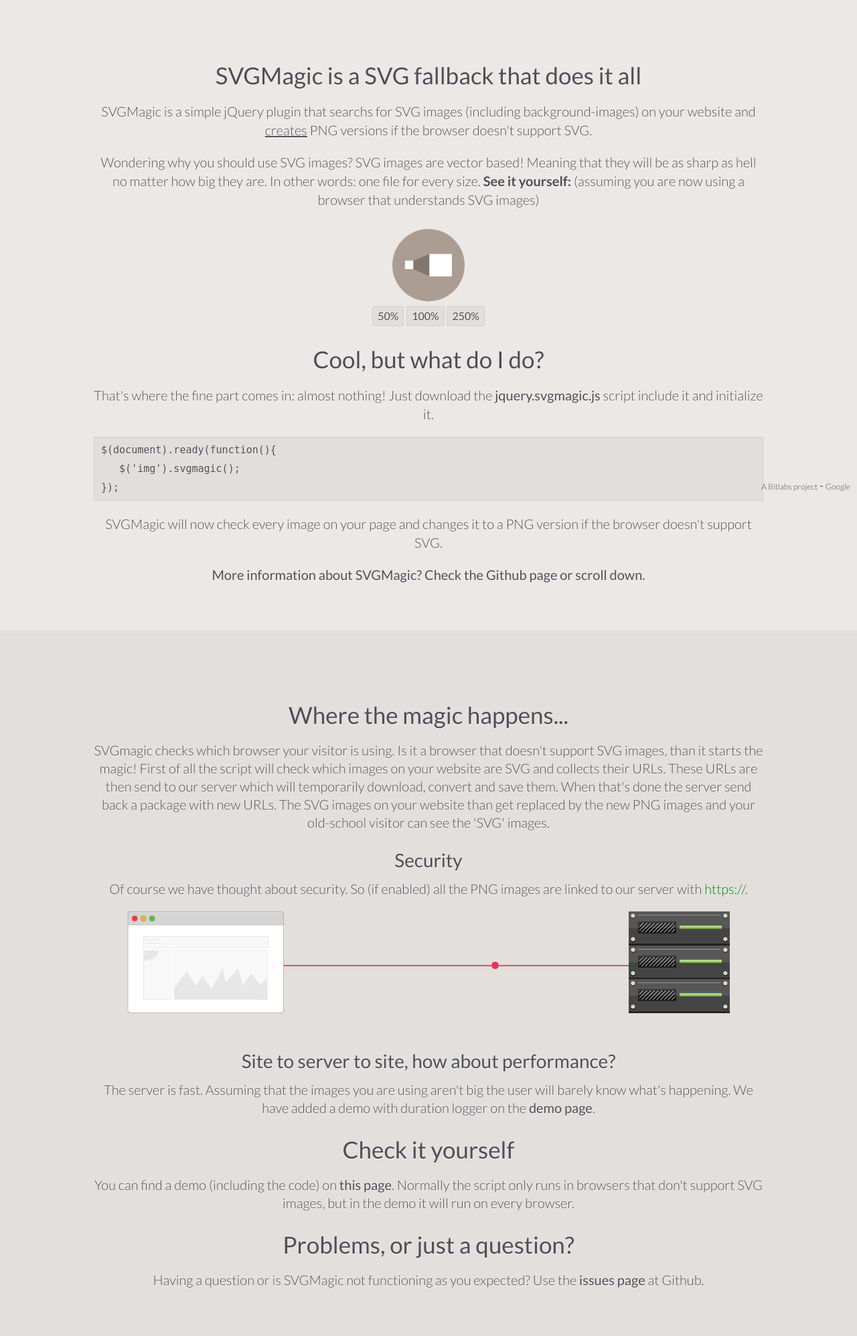
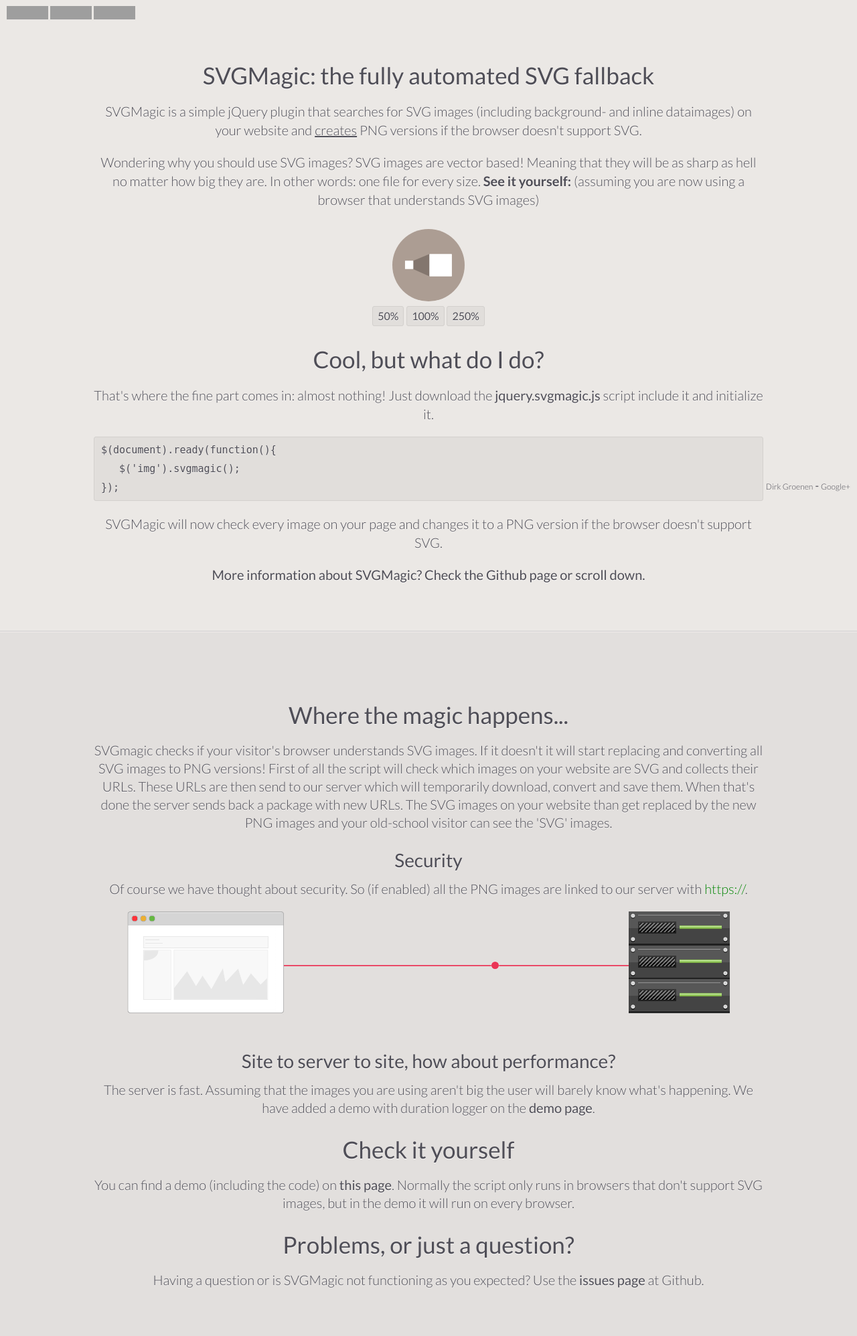
Before and after one commit to dirkgroenen/SVGMagic, a PHP site: page / in a window 1280 px wide. Shown: the part 61-2056 px from the top of the page at 67% size. Run offline with PHP 8.4, Linux system fonts and the light colour scheme; some libraries are stand-ins or nearby versions; grey boxes are pictures that could not be loaded.

Commit message:
Removed fb, added github buttons and fixed language errors (#26)

```diff
--- a/index.html
+++ b/index.html
@@ -48,16 +48,6 @@
     </head>
 
     <body itemscope itemtype="http://schema.org/Code">
-        <div id="fb-root"></div>
-        <script>
-            (function(d, s, id) {
-              var js, fjs = d.getElementsByTagName(s)[0];
-              if (d.getElementById(id)) return;
-              js = d.createElement(s); js.id = id;
-              js.src = "//connect.facebook.net/nl_NL/all.js#xfbml=1&appId=462401843842149";
-              fjs.parentNode.insertBefore(js, fjs);
-            }(document, 'script', 'facebook-jssdk'));
-        </script>
         <header id="main">
             <div class='centercontent'>
                 <div id="logo" itemscope="name"><a href='./'>SVGMagic</a> <div class='sub'>Great jQuery SVG fallback</div></div>
@@ -73,13 +63,13 @@
 
         <section id="middle" itemprop="description">
             <div class='centercontent'>
-                <h1>SVGMagic is a SVG fallback that does it all</h1>
-                <p>SVGMagic is a simple jQuery plugin that searchs for SVG images (including background-images) on your website and <u>creates</u> PNG versions if the browser doesn't support SVG.</p>
+                <h1>SVGMagic: the fully automated SVG fallback</h1>
+                <p>SVGMagic is a simple jQuery plugin that searches for SVG images (including background- and inline dataimages) on your website and <u>creates</u> PNG versions if the browser doesn't support SVG.</p>
                 <p>Wondering why you should use SVG images? SVG images are vector based! Meaning that they will be as sharp as hell no matter how big they are. In other words: one file for every size. <b>See it yourself:</b> (assuming you are now using a browser that understands SVG images)</p>
                 <p style='margin: 30px 0;' id="resize"><img src='./style/resizeicon.svg' class='resize'><br/><a href='#' onclick="$('img.resize').animate({height: '50px', width: '50px'});return false;">50%</a> <a href='#' onclick="$('img.resize').animate({height: '108px', width: '108px'});return false;">100%</a> <a href='#' onclick="$('img.resize').animate({height: '250px', width: '250px'});return false;">250%</a></p>
 
                 <h1>Cool, but what do I do?</h1>
-                <p>That's where the fine part comes in: almost nothing! Just download the <a href='https://raw.githubusercontent.com/dirkgroenen/SVGMagic/master/src/client/jquery.svgmagic.js' target='_blank'>jquery.svgmagic.js</a> script include it and initialize it.</p>
+                <p>That's where the fine part comes in: almost nothing! Just download the <a href='https://raw.githubusercontent.com/dirkgroenen/SVGMagic' target='_blank'>jquery.svgmagic.js</a> script include it and initialize it.</p>
                 <code>
                     $(document).ready(function(){<br/>&nbsp;&nbsp;&nbsp;$('img').svgmagic();<br/>});
                 </code>
@@ -91,7 +81,7 @@
         <section id="bottom">
             <div class='centercontent'>
                 <h1>Where the magic happens...</h1>
-                <p>SVGmagic checks which browser your visitor is using. Is it a browser that doesn't support SVG images, than it starts the magic! First of all the script will check which images on your website are SVG and collects their URLs. These URLs are then send to our server which will temporarily download, convert and save them. When that's done the server send back a package with new URLs. The SVG images on your website than get replaced by the new PNG images and your old-school visitor can see the 'SVG' images.</p>
+                <p>SVGmagic checks if your visitor's browser understands SVG images. If it doesn't it will start replacing and converting all SVG images to PNG versions! First of all the script will check which images on your website are SVG and collects their URLs. These URLs are then send to our server which will temporarily download, convert and save them. When that's done the server sends back a package with new URLs. The SVG images on your website than get replaced by the new PNG images and your old-school visitor can see the 'SVG' images.</p>
                 <h2>Security</h2>
                 <p>Of course we have thought about security. So (if enabled) all the PNG images are linked to our server with <span style='color: green;'>https://</span>.</p>
 
@@ -116,8 +106,12 @@
         </section>
 
         <footer>
-            <div class="fb-like" data-href="http://svgmagic.bitlabs.nl/" data-layout="button_count" data-action="like" data-show-faces="true" data-share="true"></div>
-            <div class="copy"><a href='https://bitlabs.nl' target='_blank'>A Bitlabs project</a> - <a href="https://plus.google.com/+DirkGroenen?rel=author" target="_blank">Google</a></div>
+            <div class="githubbuttons">
+                <iframe src="http://ghbtns.com/github-btn.html?user=dirkgroenen&repo=SVGMagic&type=watch&count=true" allowtransparency="true" frameborder="0" scrolling="0" width="62" height="20"></iframe>
+                <iframe src="http://ghbtns.com/github-btn.html?user=dirkgroenen&repo=SVGMagic&type=fork&count=true" allowtransparency="true" frameborder="0" scrolling="0" width="62" height="20"></iframe>
+                <iframe src="http://ghbtns.com/github-btn.html?user=dirkgroenen&repo=SVGMagic&type=follow&count=true" allowtransparency="true" frameborder="0" scrolling="0" width="62" height="20"></iframe>
+            </div>
+            <div class="copy"><a href='https://dirkgroenen.nl' target='_blank'>Dirk Groenen</a> - <a href="https://plus.google.com/+DirkGroenen?rel=author" target="_blank">Google+</a></div>
         </footer>
     </body>
 </html>
--- a/style/style.css
+++ b/style/style.css
@@ -242,7 +242,7 @@ footer .copy a{
     font-weight: 300;
 }
 
-footer .fb-like{
+footer .githubbuttons{
     position: fixed;
     top: 70px;
     left: 10px;
```
Also changed, not shown: demo.html (+10 -16 lines).
